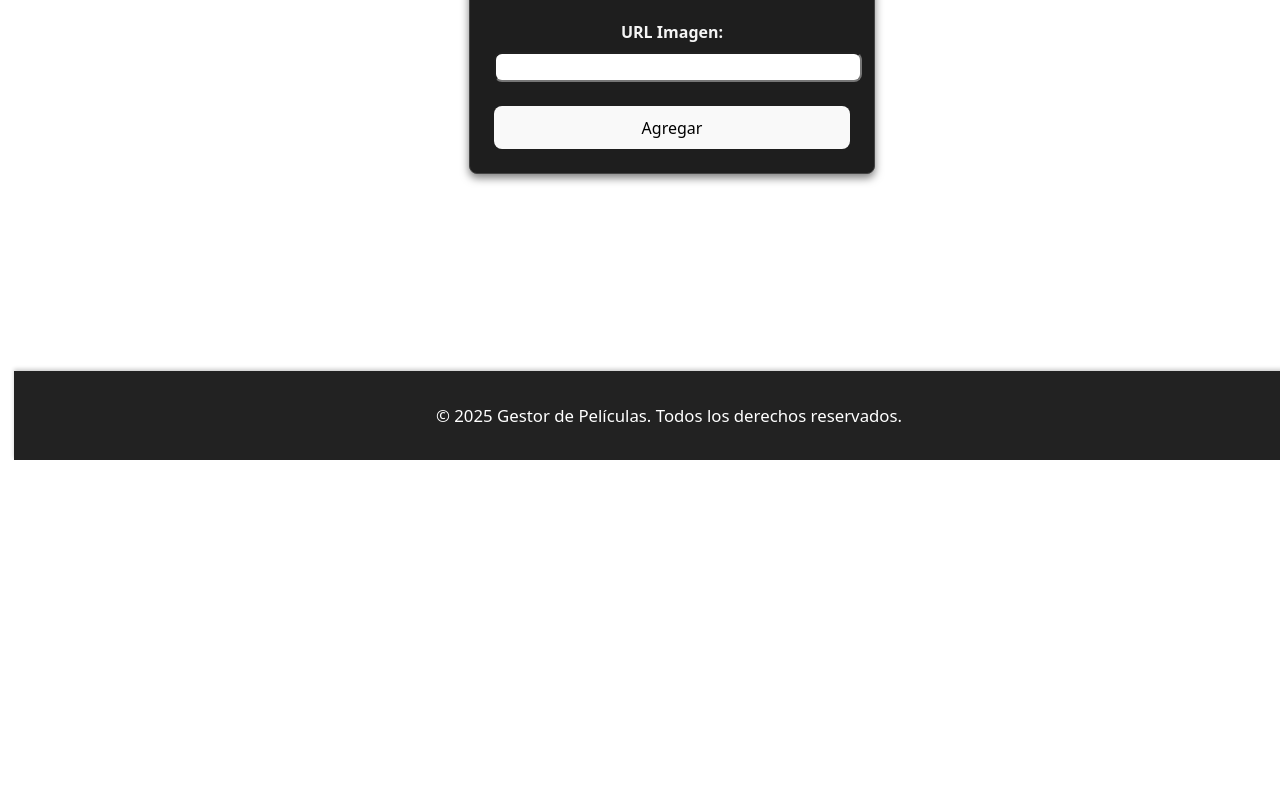
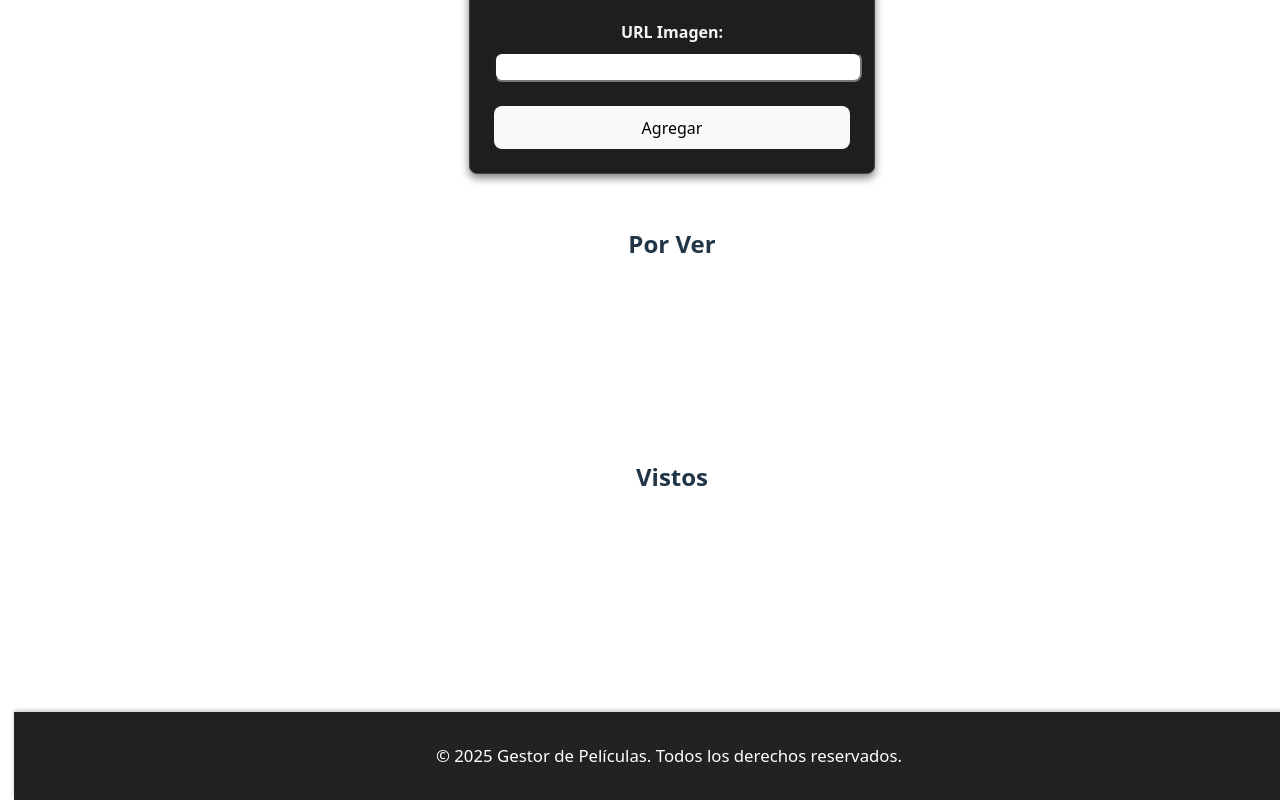
Before and after one commit to userAndres99/gestor-peliculas, a React (Vite) app: page / in a window 1280 px wide. Shown: the part 960-1760 px from the top of the page. Before the commit the page ends 1420 px from the top, so only its background shows below. Built offline with nearby package versions, Linux system fonts and the light colour scheme.

Commit message:
separe los arrays en el localstorage visto/porver

```diff
--- a/src/pages/Home/Home.jsx
+++ b/src/pages/Home/Home.jsx
@@ -9,38 +9,67 @@ import ListarContenido from '../../components/ListaContenido/ListarContenido';
 const Home = () => {
   // Inicializa contenido desde localStorage o con array vacío
   //intenta recuperar el contenido de localStorage, si no existe, inicializa con un array vacío
-  const [contenido, setContenido] = useState(() => {
-    const saved = localStorage.getItem('contenido');
+
+  const [vistos, setVistos] = useState(() => {
+    const saved = localStorage.getItem('vistos');
+    return saved ? JSON.parse(saved) : [];
+  });
+
+  const [porVer, setPorVer] = useState(() => {
+    const saved = localStorage.getItem('porVer');
     return saved ? JSON.parse(saved) : [];
   });
 
   // Sincroniza contenido con localStorage cada vez que cambie
   //cada vez que cambia el contenido, se guarda en localStorage (esto es lo que vimos del useEffect)
   useEffect(() => {
-    localStorage.setItem('contenido', JSON.stringify(contenido));
-  }, [contenido]);
+    localStorage.setItem('vistos', JSON.stringify(vistos));
+  }, [vistos]);
+
+  useEffect(() => {
+    localStorage.setItem('porVer', JSON.stringify(porVer));
+  }, [porVer]);
+
 
   // Agrega un nuevo ítem (viene desde Formulario)
   //agrega un nuevo item al contenido, el item es el objeto que se pasa desde el formulario
   const agregarItem = (item) => {
-    setContenido(prev => [...prev, item]);   //prev es el contenido anterior, se agrega el nuevo item al array
+    if (item.visto) {
+      setVistos(prev => [...prev, item]);
+    } else {
+      setPorVer(prev => [...prev, item]);
+    }
   };
+
 
   // Alterna el estado visto/no visto
   // id del objeto que se pasa desde el formulario (por eso hice lo de id: Date.now())
   const toggleVista = (id) => {
-    setContenido(prev =>
-      prev.map(i => i.id === id ? { ...i, visto: !i.visto } : i)   //si el id coincide, cambia el estado visto/no visto
-    );
+    // Buscar en Por Ver
+    const itemPorVer = porVer.find(i => i.id === id);
+    if (itemPorVer) {
+      setPorVer(prev => prev.filter(i => i.id !== id));
+      setVistos(prev => [...prev, { ...itemPorVer, visto: true }]);
+      return;
+    }
+
+    // Buscar en Vistos
+    const itemVisto = vistos.find(i => i.id === id);
+    if (itemVisto) {
+      setVistos(prev => prev.filter(i => i.id !== id));
+      setPorVer(prev => [...prev, { ...itemVisto, visto: false }]);
+    }
   };
 
   // Elimina un ítem con confirmación
   // mas o menos lo mismo...buscamos por id y lo de window.confirm es para preguntar si realmente quiere eliminar el item
   const eliminarItem = (id) => {
     if (window.confirm('¿Eliminar este contenido?')) {
-      setContenido(prev => prev.filter(i => i.id !== id));
+      setVistos(prev => prev.filter(i => i.id !== id));
+      setPorVer(prev => prev.filter(i => i.id !== id));
     }
   };
+
 
   // ahora no hace nada, pero es para editar el item
   const editarItem = (id) => {
@@ -53,11 +82,21 @@ const Home = () => {
 
       <Formulario onSubmit={agregarItem} />
 
+
+      {/*aca listo el contenido para ver como se ve pero no va a estar aca*/}
+      <h2 className={styles.tituloSeccion}>Por Ver</h2>
       <ListarContenido
-        lista={contenido}
-        onEditar={editarItem}
-        onEliminar={eliminarItem}
-        onToggleVista={toggleVista}
+      lista={porVer}
+      onEditar={editarItem}
+      onEliminar={eliminarItem}
+      onToggleVista={toggleVista}
+      />
+      <h2 className={styles.tituloSeccion}>Vistos</h2>
+      <ListarContenido
+      lista={vistos}
+      onEditar={editarItem}
+      onEliminar={eliminarItem}
+      onToggleVista={toggleVista}
       />
 
       <Footer />
```
